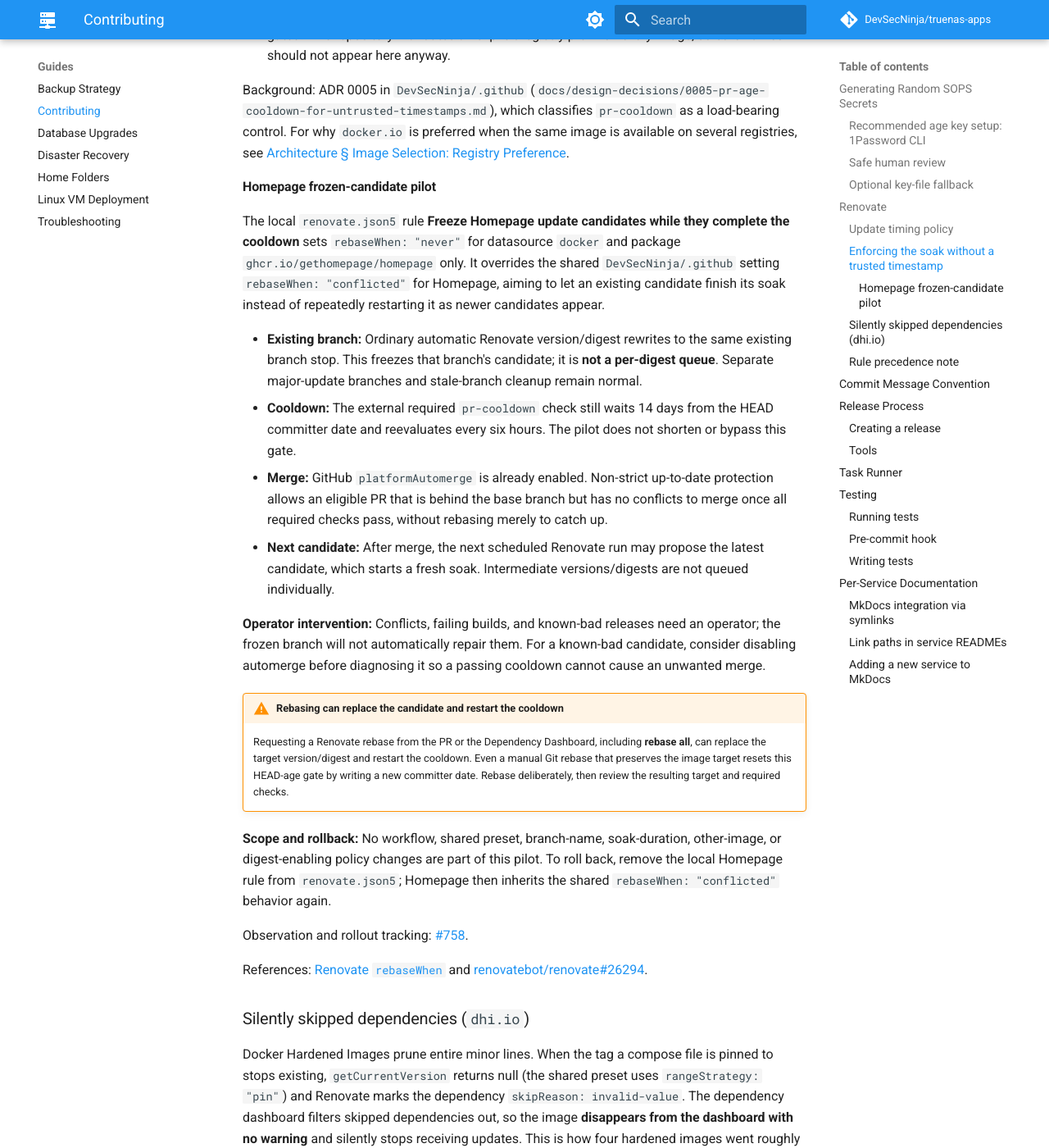
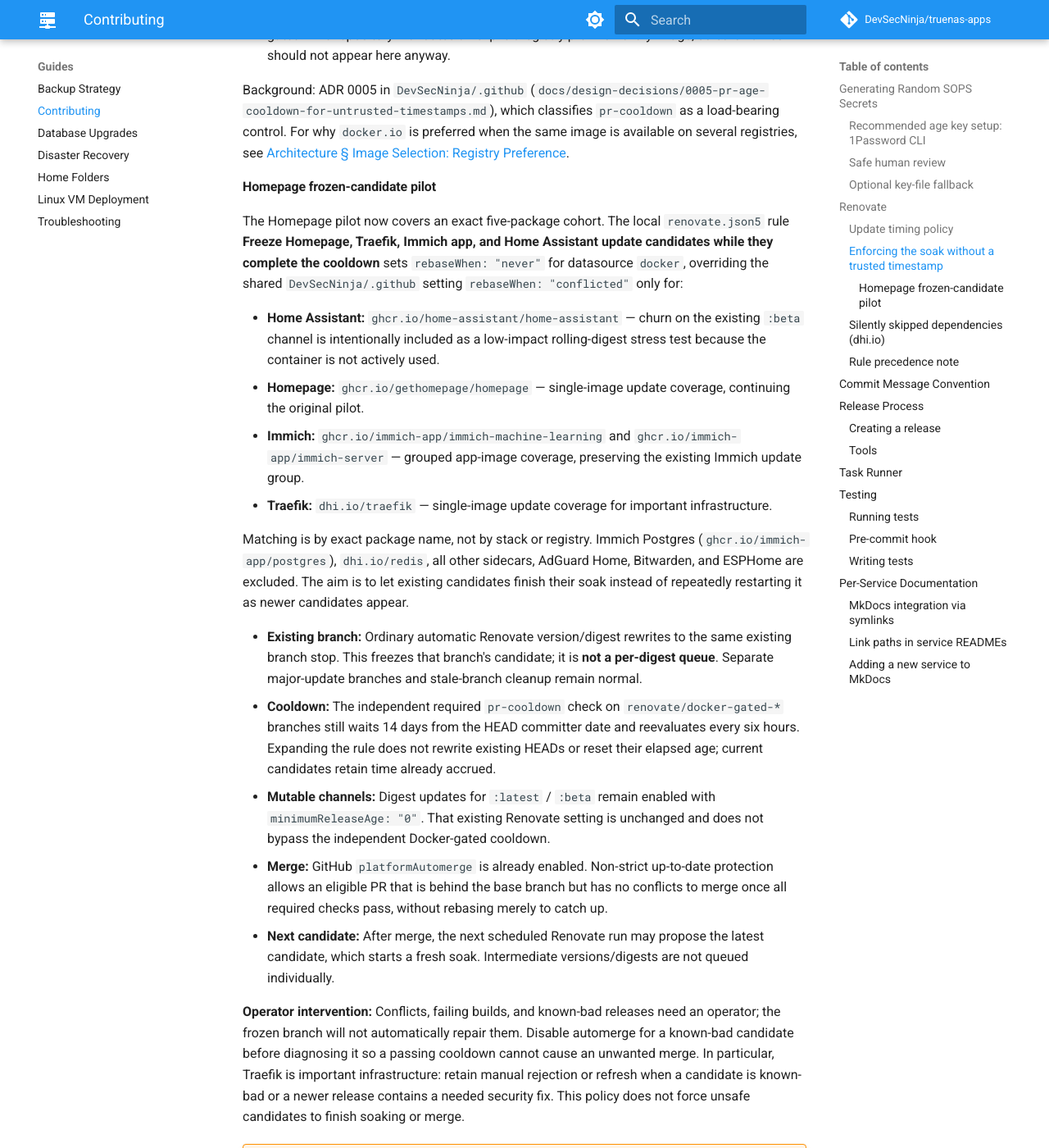
Before and after one commit to DevSecNinja/truenas-apps, an MkDocs documentation site: the page built from docs/CONTRIBUTING.md, in a window 1280 px wide and 1400 px high, scrolled down 5975 px. Shown: the whole window at 82% size. Built offline with MkDocs 1.6.1 and Material for MkDocs 9.7.7, drawn with Linux system fonts in a browser that asks for light colours; comment, search, counter and statistics services are not loaded; some of the changed text lies outside the part shown.

Commit message:
fix(renovate): expand frozen-candidate cooldown pilot (#793)
Co-authored-by: Copilot App <223556219+Copilot@users.noreply.github.com>

```diff
--- a/docs/CONTRIBUTING.md
+++ b/docs/CONTRIBUTING.md
@@ -170,20 +170,20 @@ Dependency updates are managed by Renovate. Only `renovate.json5` lives in this
 
 All updates must meet a minimum release age before they can merge, giving time for bad releases to be retracted:
 
-| Update type   | Manager / datasource                 | Minimum age | Merge        |
-| ------------- | ------------------------------------ | ----------- | ------------ |
-| minor / patch | `actions/*` GitHub Actions           | 3 days      | Auto-merged  |
-| minor / patch | All other GitHub Actions             | 14 days     | Auto-merged  |
-| minor / patch | Docker images                        | 14 days     | Auto-merged  |
-| minor / patch | GitHub Releases                      | 14 days     | Auto-merged  |
-| minor / patch | `mise` tools                         | 14 days     | Auto-merged  |
-| digest        | Docker images pinned to `:latest`    | 14 days     | Auto-merged  |
-| digest        | GitHub Actions refs pinned to `main` | 14 days     | Auto-merged  |
-| major         | Everything                           | 14 days     | Manual merge |
+| Update type   | Manager / datasource                        | Minimum age | Merge        |
+| ------------- | ------------------------------------------- | ----------- | ------------ |
+| minor / patch | `actions/*` GitHub Actions                  | 3 days      | Auto-merged  |
+| minor / patch | All other GitHub Actions                    | 14 days     | Auto-merged  |
+| minor / patch | Docker images                               | 14 days     | Auto-merged  |
+| minor / patch | GitHub Releases                             | 14 days     | Auto-merged  |
+| minor / patch | `mise` tools                                | 14 days     | Auto-merged  |
+| digest        | Docker images pinned to `:latest` / `:beta` | 14 days     | Auto-merged  |
+| digest        | GitHub Actions refs pinned to `main`        | 14 days     | Auto-merged  |
+| major         | Everything                                  | 14 days     | Manual merge |
 
 Auto-merged PRs require CI to pass and carry the `[automerge]` commit-message suffix. Most rules use `automergeType: "pr"` with `platformAutomerge: true`, so GitHub merges the PR itself once every required check is green; the 3-day `actions/*` exception uses `automergeType: "branch"` (direct push, no PR). **Major** updates always require a manual merge, regardless of datasource.
 
-Digest-only updates are **disabled by the shared preset** to reduce PR noise and to avoid auto-merging a hijacked mutable tag. This repository re-enables them in the two cases where the digest is the only thing that ever moves, both in `renovate.json5`: Docker images pinned to `:latest` (#628) and GitHub Actions / reusable-workflow refs pinned to `main` (#636).
+Digest-only updates are **disabled by the shared preset** to reduce PR noise and to avoid auto-merging a hijacked mutable tag. This repository re-enables them in `renovate.json5` for mutable Docker channels (`:latest` / `:beta`), explicitly matched rolling Docker version tags, and GitHub Actions / reusable-workflow refs pinned to `main` (#636).
 
 ### Enforcing the soak without a trusted timestamp
 
@@ -206,22 +206,32 @@ Background: ADR 0005 in `DevSecNinja/.github` (`docs/design-decisions/0005-pr-ag
 
 #### Homepage frozen-candidate pilot
 
-The local `renovate.json5` rule **Freeze Homepage update candidates while they complete the cooldown** sets `rebaseWhen: "never"` for datasource `docker` and package `ghcr.io/gethomepage/homepage` only. It overrides the shared `DevSecNinja/.github` setting `rebaseWhen: "conflicted"` for Homepage, aiming to let an existing candidate finish its soak instead of repeatedly restarting it as newer candidates appear.
+The Homepage pilot now covers an exact five-package cohort. The local `renovate.json5` rule **Freeze Homepage, Traefik, Immich app, and Home Assistant update candidates while they complete the cooldown** sets `rebaseWhen: "never"` for datasource `docker`, overriding the shared `DevSecNinja/.github` setting `rebaseWhen: "conflicted"` only for:
+
+- **Home Assistant:** `ghcr.io/home-assistant/home-assistant` — churn on the existing `:beta` channel is intentionally included as a low-impact rolling-digest stress test because the container is not actively used.
+- **Homepage:** `ghcr.io/gethomepage/homepage` — single-image update coverage, continuing the original pilot.
+- **Immich:** `ghcr.io/immich-app/immich-machine-learning` and `ghcr.io/immich-app/immich-server` — grouped app-image coverage, preserving the existing Immich update group.
+- **Traefik:** `dhi.io/traefik` — single-image update coverage for important infrastructure.
+
+Matching is by exact package name, not by stack or registry. Immich Postgres (`ghcr.io/immich-app/postgres`), `dhi.io/redis`, all other sidecars, AdGuard Home, Bitwarden, and ESPHome are excluded. The aim is to let existing candidates finish their soak instead of repeatedly restarting it as newer candidates appear.
 
 - **Existing branch:** Ordinary automatic Renovate version/digest rewrites to the same existing branch stop. This freezes that branch's candidate; it is **not a per-digest queue**. Separate major-update branches and stale-branch cleanup remain normal.
-- **Cooldown:** The external required `pr-cooldown` check still waits 14 days from the HEAD committer date and reevaluates every six hours. The pilot does not shorten or bypass this gate.
+- **Cooldown:** The independent required `pr-cooldown` check on `renovate/docker-gated-*` branches still waits 14 days from the HEAD committer date and reevaluates every six hours. Expanding the rule does not rewrite existing HEADs or reset their elapsed age; current candidates retain time already accrued.
+- **Mutable channels:** Digest updates for `:latest` / `:beta` remain enabled with `minimumReleaseAge: "0"`. That existing Renovate setting is unchanged and does not bypass the independent Docker-gated cooldown.
 - **Merge:** GitHub `platformAutomerge` is already enabled. Non-strict up-to-date protection allows an eligible PR that is behind the base branch but has no conflicts to merge once all required checks pass, without rebasing merely to catch up.
 - **Next candidate:** After merge, the next scheduled Renovate run may propose the latest candidate, which starts a fresh soak. Intermediate versions/digests are not queued individually.
 
-**Operator intervention:** Conflicts, failing builds, and known-bad releases need an operator; the frozen branch will not automatically repair them. For a known-bad candidate, consider disabling automerge before diagnosing it so a passing cooldown cannot cause an unwanted merge.
+**Operator intervention:** Conflicts, failing builds, and known-bad releases need an operator; the frozen branch will not automatically repair them. Disable automerge for a known-bad candidate before diagnosing it so a passing cooldown cannot cause an unwanted merge. In particular, Traefik is important infrastructure: retain manual rejection or refresh when a candidate is known-bad or a newer release contains a needed security fix. This policy does not force unsafe candidates to finish soaking or merge.
 
 <!-- dprint-ignore -->
 !!! warning "Rebasing can replace the candidate and restart the cooldown"
-    Requesting a Renovate rebase from the PR or the Dependency Dashboard, including **rebase all**, can replace the target version/digest and restart the cooldown. Even a manual Git rebase that preserves the image target resets this HEAD-age gate by writing a new committer date. Rebase deliberately, then review the resulting target and required checks.
+    Resolving conflicts manually or requesting a Renovate rebase from the PR or Dependency Dashboard, including **Rebase all open PRs**, can refresh the candidate and reset its HEAD age. Even a manual Git rebase that preserves the image target restarts this gate by writing a new committer date. Rebase deliberately, then review the resulting target and required checks; automatic conflict resolution is not promised.
 
-**Scope and rollback:** No workflow, shared preset, branch-name, soak-duration, other-image, or digest-enabling policy changes are part of this pilot. To roll back, remove the local Homepage rule from `renovate.json5`; Homepage then inherits the shared `rebaseWhen: "conflicted"` behavior again.
+**Observed first cycle:** Homepage [#722](https://github.com/DevSecNinja/truenas-apps/pull/722) retained HEAD `6d3dfe8` (2026-09-10 02:32:56 UTC) and candidate `v2.3.0@sha256:f820276654539cdc2cf0169f28188d135919a7984fad76d83d8d5ff1383f3705` through the newer `v2.4.0` release on 2026-09-17. After 55 pending cooldown status posts, the check succeeded on 2026-09-24 at 04:48:54 UTC and automerge followed at 04:49:22 UTC. This demonstrates one freeze/soak/automerge cycle. As of 2026-09-28, the next `v2.4.0` candidate was only **Rate-Limited** in dashboard [#115](https://github.com/DevSecNinja/truenas-apps/issues/115); no next PR or new soak had been observed.
 
-Observation and rollout tracking: [#758](https://github.com/DevSecNinja/truenas-apps/issues/758).
+**Scope and rollback:** This is a repository-local rule expansion, not a global or shared-config change. No workflow, cooldown algorithm/duration, branch naming, grouping, automerge, rate-limit, digest-enabling, or image-pin changes are included. To roll back, remove the local freeze rule from `renovate.json5`; all five packages then inherit the shared `rebaseWhen: "conflicted"` behavior again.
+
+Broader rollout tracking remains open in [#758](https://github.com/DevSecNinja/truenas-apps/issues/758); related: [#759](https://github.com/DevSecNinja/truenas-apps/issues/759).
 
 References: [Renovate `rebaseWhen`](https://docs.renovatebot.com/configuration-options/#rebasewhen) and [renovatebot/renovate#26294](https://github.com/renovatebot/renovate/discussions/26294).
 
```
Also changed, not shown: docs/ARCHITECTURE.md (+1 -1 lines), 1 other file.
